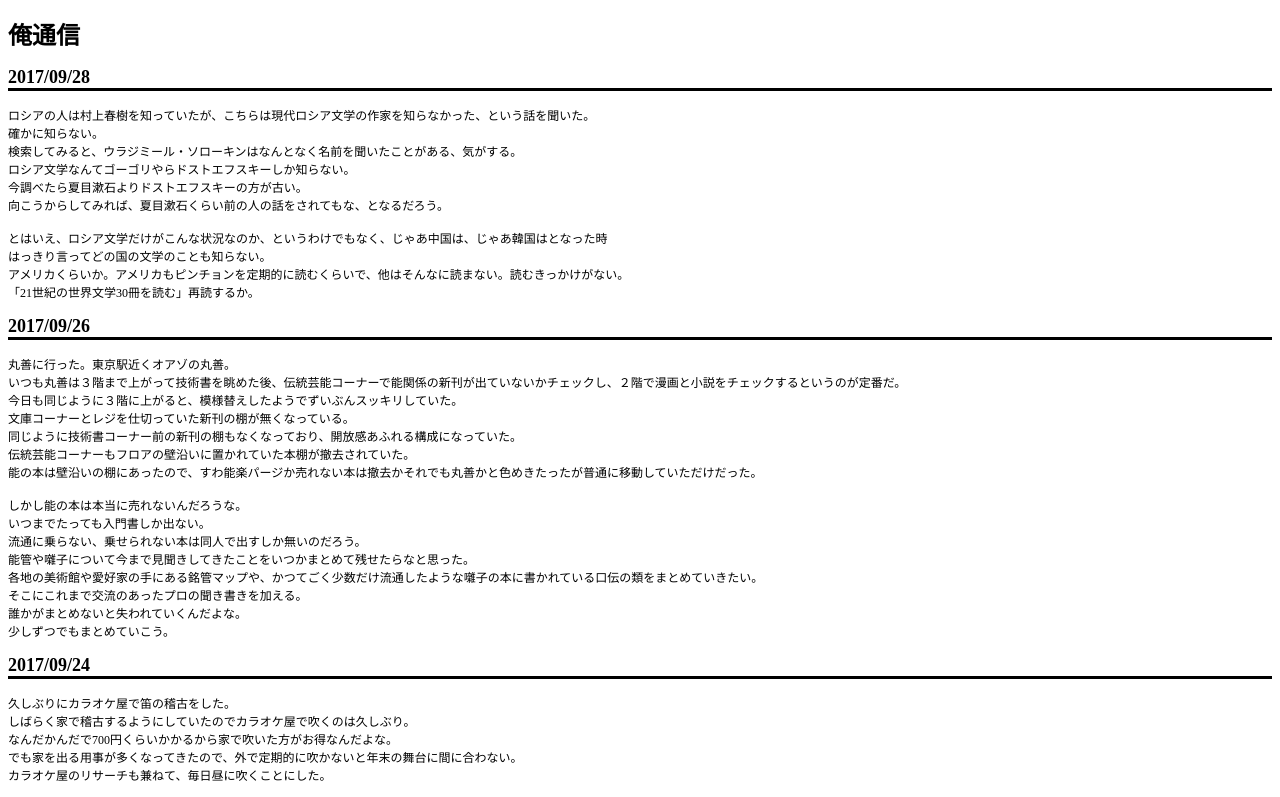
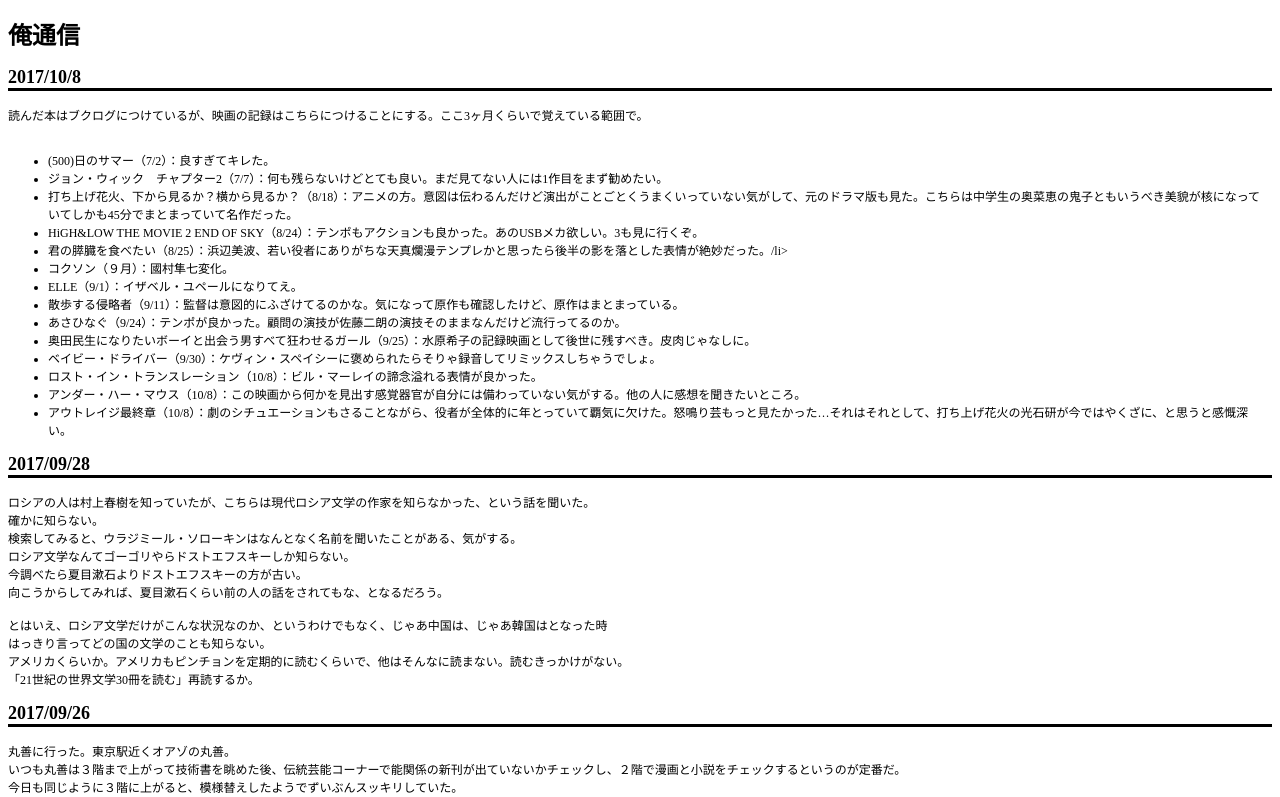
Before and after one commit to dichika/dichika.github.io, a plain HTML site: page index.html in a window 1280 px wide. Shown: the top 797 px of the page. Drawn offline with Linux system fonts and the light colour scheme.

Commit message:
Update index.html

```diff
--- a/index.html
+++ b/index.html
@@ -25,6 +25,25 @@ border-bottom: solid 3px black;
 </head>
 <body>
   <h1> 俺通信 </h1>
+  <h2>2017/10/8</h2>
+読んだ本はブクログにつけているが、映画の記録はこちらにつけることにする。ここ3ヶ月くらいで覚えている範囲で。<br>
+<br>
+<ul>
+<li>(500)日のサマー（7/2）：良すぎてキレた。</li>
+<li>ジョン・ウィック　チャプター2（7/7）：何も残らないけどとても良い。まだ見てない人には1作目をまず勧めたい。</li>
+<li>打ち上げ花火、下から見るか？横から見るか？（8/18）：アニメの方。意図は伝わるんだけど演出がことごとくうまくいっていない気がして、元のドラマ版も見た。こちらは中学生の奥菜恵の鬼子ともいうべき美貌が核になっていてしかも45分でまとまっていて名作だった。</li>
+<li>HiGH&LOW THE MOVIE 2 END OF SKY（8/24）：テンポもアクションも良かった。あのUSBメカ欲しい。3も見に行くぞ。</li>
+<li>君の膵臓を食べたい（8/25）：浜辺美波、若い役者にありがちな天真爛漫テンプレかと思ったら後半の影を落とした表情が絶妙だった。/li>
+<li>コクソン（９月）：國村隼七変化。</li>
+<li>ELLE（9/1）：イザベル・ユペールになりてえ。</li>
+<li>散歩する侵略者（9/11）：監督は意図的にふざけてるのかな。気になって原作も確認したけど、原作はまとまっている。</li>
+<li>あさひなぐ（9/24）：テンポが良かった。顧問の演技が佐藤二朗の演技そのままなんだけど流行ってるのか。</li>
+<li>奥田民生になりたいボーイと出会う男すべて狂わせるガール（9/25）：水原希子の記録映画として後世に残すべき。皮肉じゃなしに。</li>
+<li>ベイビー・ドライバー（9/30）：ケヴィン・スペイシーに褒められたらそりゃ録音してリミックスしちゃうでしょ。</li>
+<li>ロスト・イン・トランスレーション（10/8）：ビル・マーレイの諦念溢れる表情が良かった。</li>
+<li>アンダー・ハー・マウス（10/8）：この映画から何かを見出す感覚器官が自分には備わっていない気がする。他の人に感想を聞きたいところ。</li>
+<li>アウトレイジ最終章（10/8）：劇のシチュエーションもさることながら、役者が全体的に年とっていて覇気に欠けた。怒鳴り芸もっと見たかった…それはそれとして、打ち上げ花火の光石研が今ではやくざに、と思うと感慨深い。</li>
+</ul>
     <h2> 2017/09/28 </h2>
   ロシアの人は村上春樹を知っていたが、こちらは現代ロシア文学の作家を知らなかった、という話を聞いた。<br>
 確かに知らない。<br>
```
